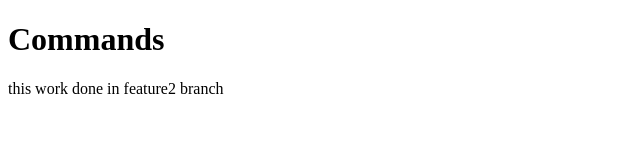
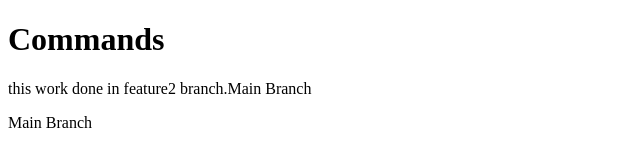
Before and after one commit to 45Sourabh/Another_One, a plain HTML site: page index.html in a window 1280 px wide. Shown: the whole page, without its empty margins (0-640 px from the left). Drawn offline with Linux system fonts and the light colour scheme.

Commit message:
again para

```diff
--- a/index.html
+++ b/index.html
@@ -7,6 +7,7 @@
 </head>
 <body>
     <h1>Commands</h1>
-    <p>this work done in feature2 branch</p>
+    <p>this work done in feature2 branch.Main Branch</p>
+    <p>Main Branch</p>
 </body>
 </html>
```
